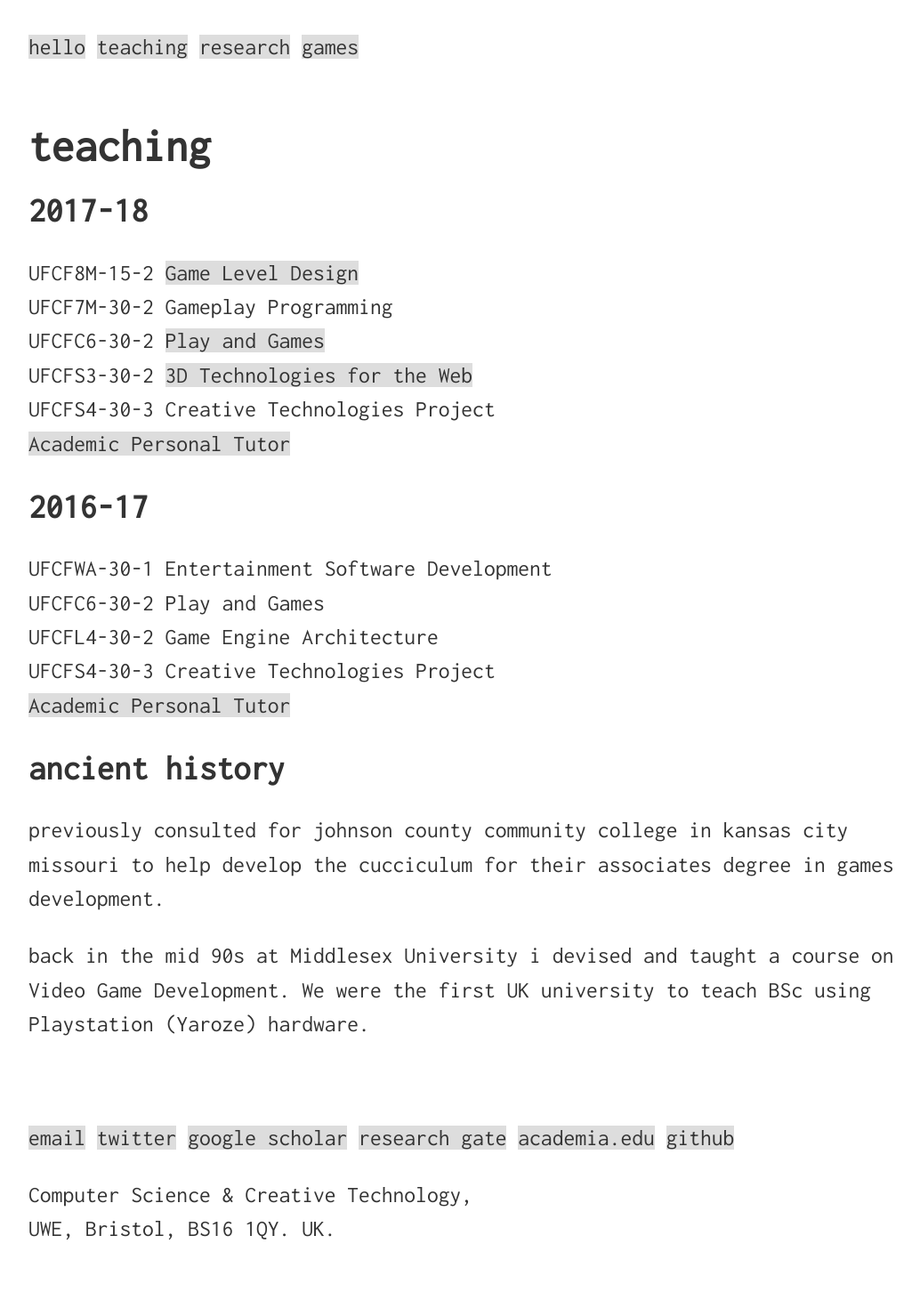
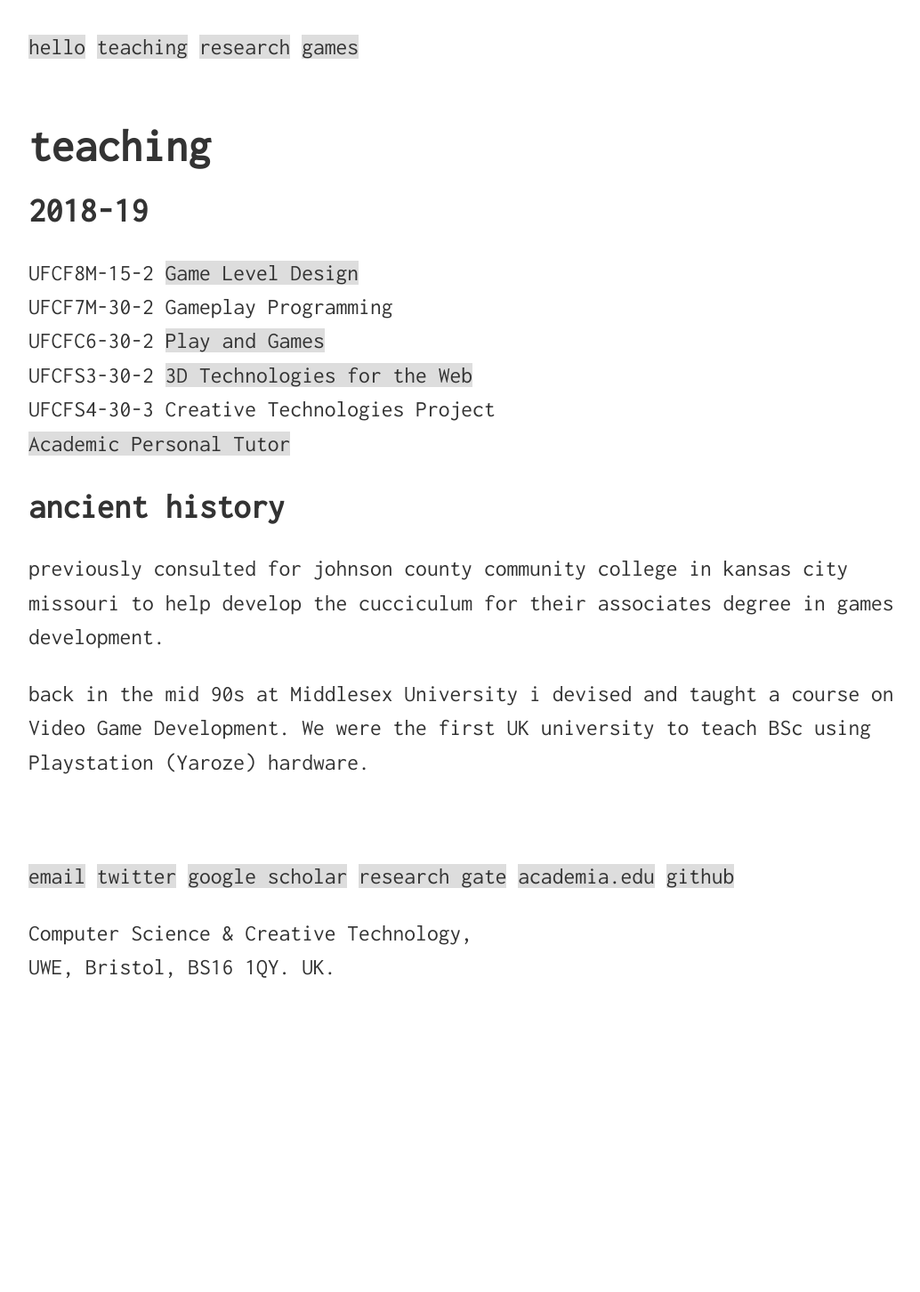
Before and after one commit to seanbutler/www.seanbutler.net, a Jekyll site: the page built from teaching/index.html, in a window 1280 px wide. Shown: the whole page at 89% size, without its empty margins (104-1138 px from the left). Built offline with Jekyll 4.4.1, drawn with Linux system fonts in a browser that asks for light colours; after the commit the page ends 1158 px from its top, so only the background shows below that.

Commit message:
trimmed it a bit

```diff
--- a/_layouts/default.html
+++ b/_layouts/default.html
@@ -3,7 +3,7 @@
 	<head>
 		<title>{{ page.title }}</title>
 		<link rel="stylesheet" type="text/css" href="/css/main.css">
-		<!-- <link href="https://fonts.googleapis.com/css?family=Share+Tech+Mono" rel="stylesheet"> -->
+		<link href="https://fonts.googleapis.com/css?family=Share+Tech+Mono" rel="stylesheet">
 		<link href="https://fonts.googleapis.com/css?family=Inconsolata" rel="stylesheet">
 	</head>
 
@@ -41,7 +41,7 @@
 		</footer>
 	</body>
 
-    <!-- <script src="/three.min.js"></script>
-    <script src="/background.js"></script> -->
+    <script src="/three.min.js"></script>
+    <script src="/background.js"></script>
 
 </html>
--- a/css/main.css
+++ b/css/main.css
@@ -12,7 +12,6 @@ body {
   font-weight: 100;
   line-height: 3vw;
   font-size: 2vw;
-
 }
 
 h1, h2, h3 {
--- a/research/index.html
+++ b/research/index.html
@@ -16,7 +16,7 @@ title: research
 {% for paper in site.data.papers %}
    <p>{{ paper.authors }} ({{paper.year}}) {{paper.title}} {{paper.publication}}</p>
 {% endfor %}
-
+<!--
 <h2>associations</h2>
 {% for forum in site.data.forums %}
     {% if forum.type == "association"  %}
@@ -36,4 +36,4 @@ title: research
     {% if forum.type == "journal"  %}
        <p>{{forum.acronym}} {{ forum.name }} <a href= "{{forum.url}}">{{forum.url}}</a> {{forum.organisation}} {{forum.notes}}</p>
     {% endif %}
-{% endfor %}
+{% endfor %} -->
--- a/teaching/index.html
+++ b/teaching/index.html
@@ -5,7 +5,18 @@ title: Teaching
 
 <h1>teaching</h1>
 
-<h2>2017-18</h2>
+
+<h2>2018-19</h2>
+
+UFCF8M-15-2 <a href = "../LevelDesignCourse">Game Level Design</a><br />
+UFCF7M-30-2 Gameplay Programming<br />
+UFCFC6-30-2 <a href = "../PlayAndGamesCourse">Play and Games</a><br />
+UFCFS3-30-2 <a href = "../3DWebTechCourse">3D Technologies for the Web</a><br />
+UFCFS4-30-3 Creative Technologies Project<br />
+<a href = "../AcademicPersonalTutor">Academic Personal Tutor</a><br />
+
+
+<!-- <h2>2017-18</h2>
 
 UFCF8M-15-2 <a href = "../LevelDesignCourse">Game Level Design</a><br />
 UFCF7M-30-2 Gameplay Programming<br />
@@ -20,7 +31,7 @@ UFCFWA-30-1 Entertainment Software Development<br />
 UFCFC6-30-2 Play and Games<br />
 UFCFL4-30-2 Game Engine Architecture<br />
 UFCFS4-30-3 Creative Technologies Project<br />
-<a href = "../AcademicPersonalTutor">Academic Personal Tutor</a><br />
+<a href = "../AcademicPersonalTutor">Academic Personal Tutor</a><br /> -->
 
 
 <h2>ancient history</h2>
```
